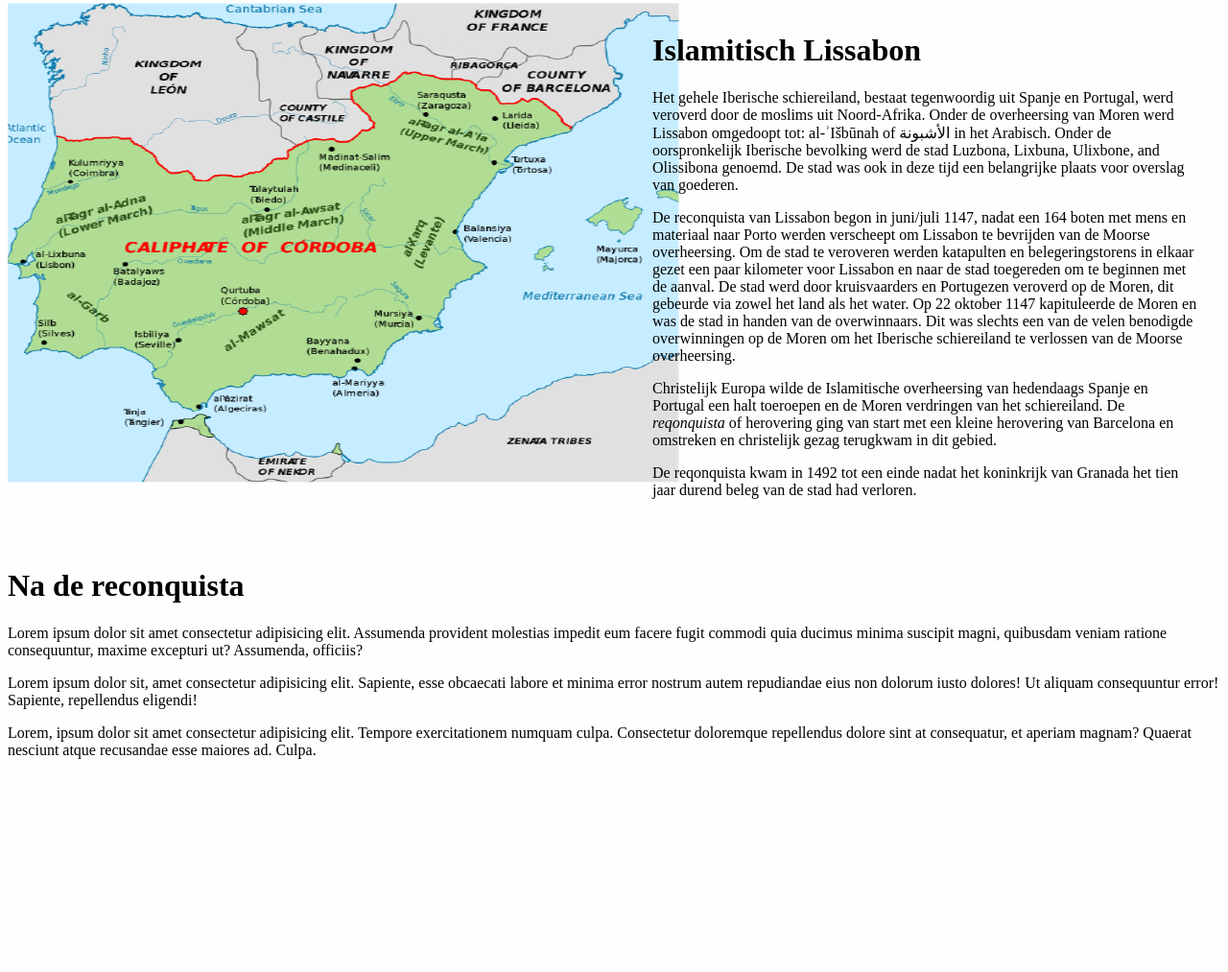
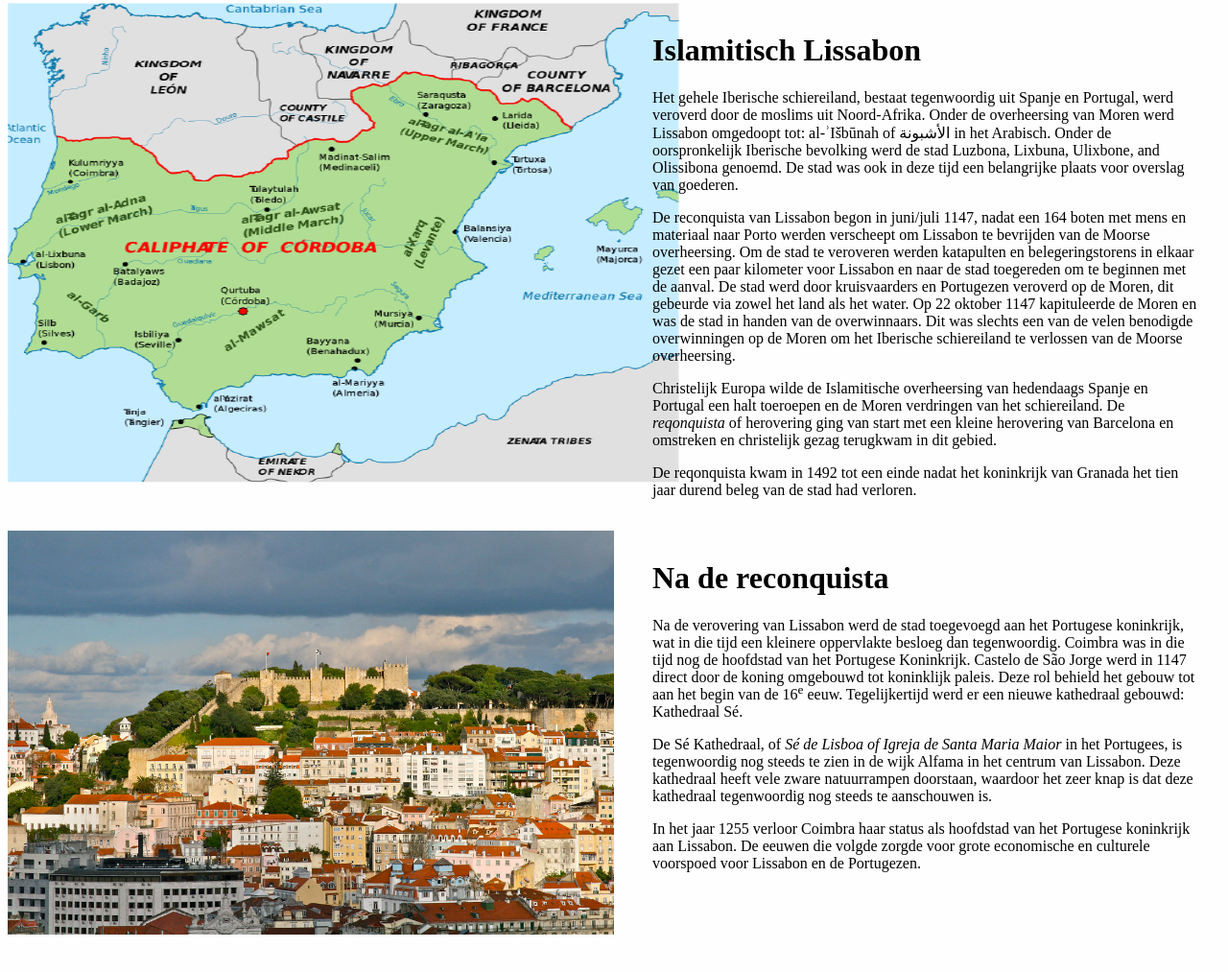
Before and after one commit to JoravDu/JoravDu.github.io, a plain HTML site: page tagus.html in a window 1280 px wide. Shown: the part 5129-6142 px from the top of the page at 96% size. Before the commit the page ends 5936 px from the top, so only its background shows below. Drawn offline with nearby package versions, Linux system fonts and the light colour scheme.

Commit message:
Website update

```diff
--- a/css/master.css
+++ b/css/master.css
@@ -1010,3 +1010,43 @@ body {
         padding-top: 10px;
     }
 }
+
+.afterreconquista-lisbon {
+    width: 100%;
+    height: 500px;
+    margin-bottom: 30px;
+}
+
+.afterreconquista-lisbon-content {
+    width: 50%;
+    float: left;
+}
+
+.afterreconquista-lisbon-content img {
+    width: 100%;
+    height: 100%;
+}
+
+.afterreconquista-lisbon-txt {
+    width: 50%;
+    float: right;
+    padding-left: 40px;
+    padding-right: 20px;
+    padding-top: 10px;
+}
+
+@media screen and (max-width:768px) {
+    .afterreconquista-lisbon {
+        width: 100%;
+        height: 1000px;
+    }
+    .afterreconquista-lisbon-content {
+        width: 100%;
+    }
+    .afterreconquista-lisbon-txt {
+        width: 100%;
+        padding-left: 10px;
+        padding-right: 10px;
+        padding-top: 10px;
+    }
+}
--- a/tagus.html
+++ b/tagus.html
@@ -308,7 +308,8 @@
     <!-- Islamic Lisbon -->
     <div class="islamic-lisbon">
         <div class="islamic-lisbon-content">
-            <img class="lazyload" src="/img/caliphate.webp" alt="Hoogtepunt van het kalifaat op het Iberische schiereiland">
+            <img class="lazyload" src="/img/caliphate.webp"
+                alt="Hoogtepunt van het kalifaat op het Iberische schiereiland">
         </div>
         <div class="islamic-lisbon-txt">
             <h1 class="islamic-lisbon-txt-h1">Islamitisch Lissabon</h1>
@@ -342,28 +343,33 @@
 
     <!-- After reconquista -->
     <div class="afterreconquista-lisbon">
-        <div class="afterreconquista-lisbon-lisbon-content">
-            <img class="lazyload" src="" alt="">
+        <div class="afterreconquista-lisbon-content">
+            <img class="lazyload" src="/img/castellodesaojorge.webp" alt="">
         </div>
         <div class="afterreconquista-lisbon-txt">
             <h1 class="afterreconquista-lisbon-txt-h1">Na de reconquista</h1>
             <p>
-                Lorem ipsum dolor sit amet consectetur adipisicing elit. Assumenda provident molestias impedit eum
-                facere fugit commodi quia ducimus minima suscipit magni, quibusdam veniam ratione consequuntur, maxime
-                excepturi ut? Assumenda, officiis?
+                Na de verovering van Lissabon werd de stad toegevoegd aan het Portugese koninkrijk, wat in die tijd een
+                kleinere oppervlakte besloeg dan tegenwoordig. Coimbra was in die tijd nog de hoofdstad van het
+                Portugese Koninkrijk. Castelo de São Jorge werd in 1147 direct door de koning omgebouwd tot koninklijk
+                paleis. Deze rol behield het gebouw tot aan het begin van de 16<sup class="modern-sup">e</sup> eeuw.
+                Tegelijkertijd werd er een nieuwe kathedraal gebouwd: Kathedraal Sé.
             </p>
             <p>
-                Lorem ipsum dolor sit, amet consectetur adipisicing elit. Sapiente, esse obcaecati labore et minima
-                error nostrum autem repudiandae eius non dolorum iusto dolores! Ut aliquam consequuntur error! Sapiente,
-                repellendus eligendi!
+                De Sé Kathedraal, of <em>Sé de Lisboa of Igreja de Santa Maria Maior</em> in het Portugees, is
+                tegenwoordig nog steeds te zien in de wijk Alfama in het centrum van Lissabon. Deze kathedraal heeft
+                vele zware natuurrampen doorstaan, waardoor het zeer knap is dat deze kathedraal tegenwoordig nog steeds
+                te aanschouwen is.
             </p>
             <p>
-                Lorem, ipsum dolor sit amet consectetur adipisicing elit. Tempore exercitationem numquam culpa.
-                Consectetur doloremque repellendus dolore sint at consequatur, et aperiam magnam? Quaerat nesciunt atque
-                recusandae esse maiores ad. Culpa.
+                In het jaar 1255 verloor Coimbra haar status als hoofdstad van het Portugese koninkrijk aan Lissabon. De
+                eeuwen die volgde zorgde voor grote economische en culturele voorspoed voor Lissabon en de Portugezen.
             </p>
         </div>
     </div>
+
+    <!-- Golden age for Portugal and Lisbon -->
+
     <script src="lazyload.js"></script>
 </body>
 
```
Also changed, not shown: img/castellodesaojorge.webp (added).
